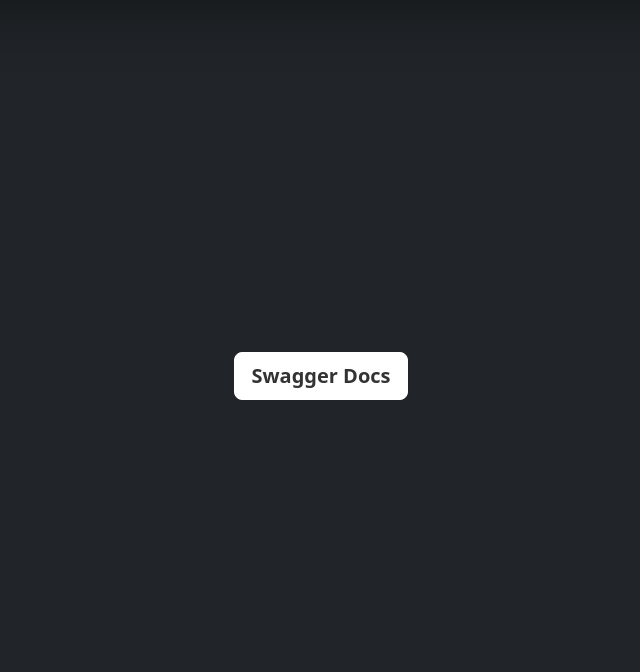
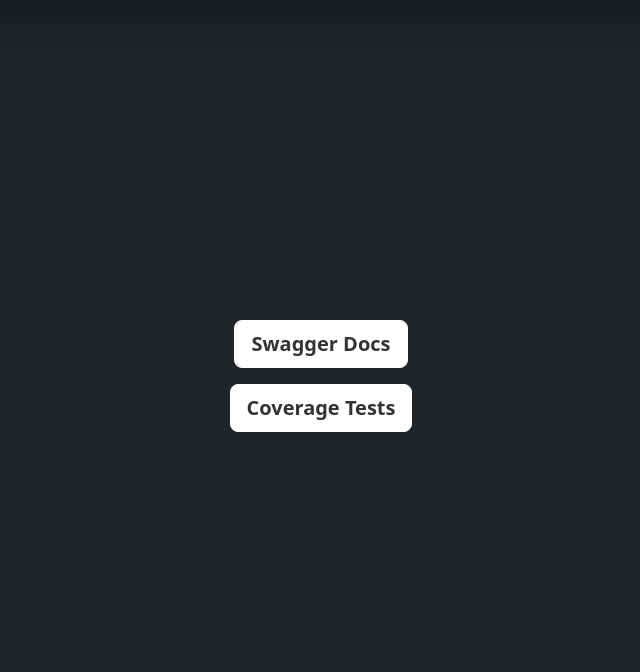
Before and after one commit to NikYurchik/PhotoShare, a FastAPI app: template templates/index.html in a window 1280 px wide. Shown: the top 672 px of the page, without its empty margins (319-959 px from the left). Run offline with FastAPI, Linux system fonts and the light colour scheme; the template is opened without the code that fills it, so the values that code supplies are empty; parts of the project's set-up code (start-up, migrations or seed data) failed here and were passed over.

Commit message:
add htmlcov

```diff
--- a/main.py
+++ b/main.py
@@ -61,6 +61,7 @@
 templates = Jinja2Templates(directory='templates')
 BASE_DIR = pathlib.Path(__file__).parent
 app.mount("/static", StaticFiles(directory=BASE_DIR / "static"), name="static")
+app.mount("/htmlcov", StaticFiles(directory=BASE_DIR / "htmlcov"), name="htmlcov")
 
 
 # ALLOWED_IPS = [
--- a/templates/index.html
+++ b/templates/index.html
@@ -22,6 +22,9 @@
         <p class="lead">
             <a href="/docs" class="btn btn-lg btn-light fw-bold border-white bg-white">Swagger Docs</a>
         </p>
+        <p class="lead">
+            <a href="./htmlcov/index.html" class="btn btn-lg btn-light fw-bold border-white bg-white">Coverage Tests</a>
+        </p>
     </main>
 
     <footer class="mt-auto text-white-50">
```
